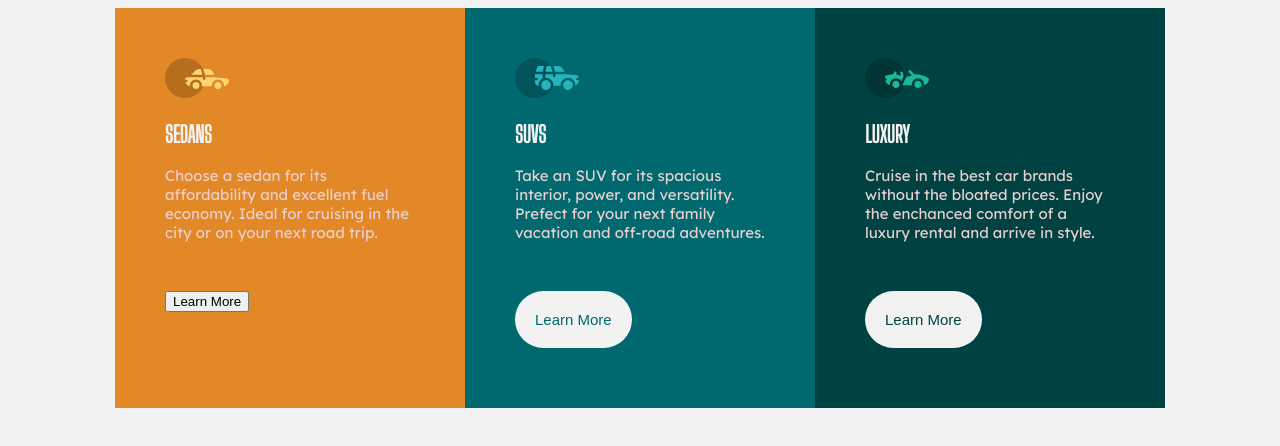
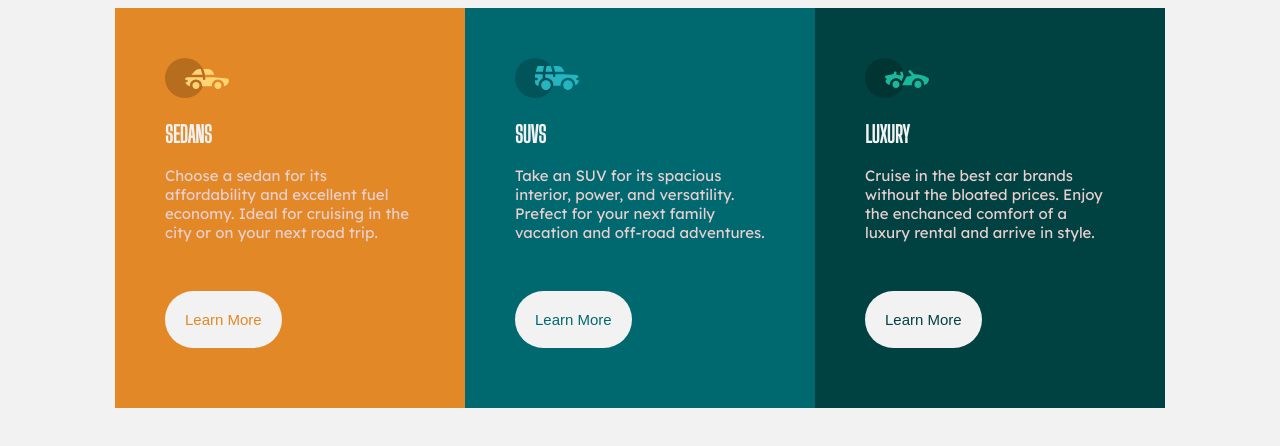
Before and after one commit to Ileolami/cssflexboxand-gridlayout, a plain HTML site: page index.html in a window 1280 px wide. Drawn offline with Linux system fonts and the light colour scheme.

Commit message:
Update index.css

```diff
--- a/index.css
+++ b/index.css
@@ -46,7 +46,7 @@ p {
     padding: 50px;
     background-color: hsl(179, 100%, 13%);
 }
-b1 {
+.b1 {
     background: hsl(0, 0%, 95%);
     padding: 20px;
     border: none;
```
